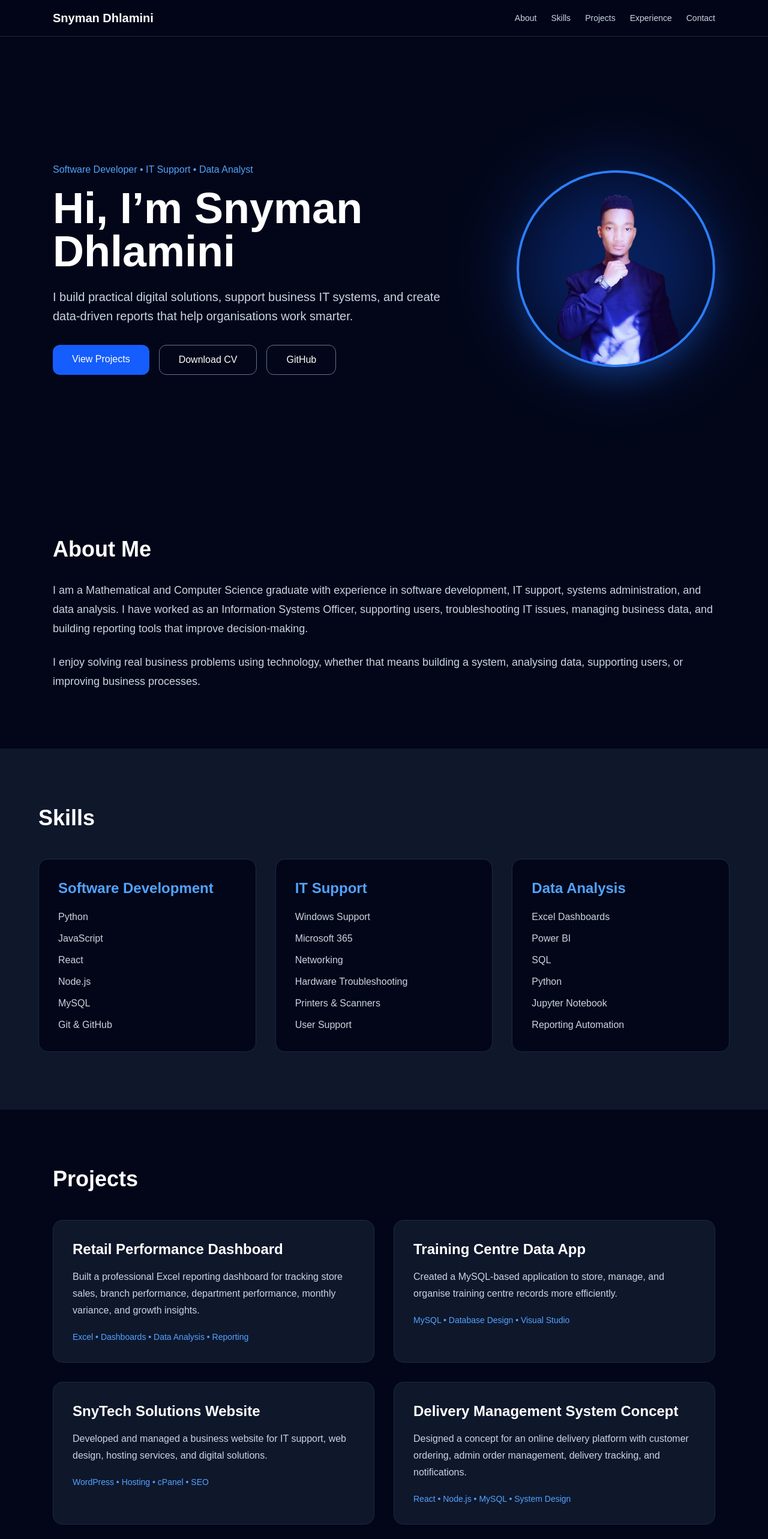
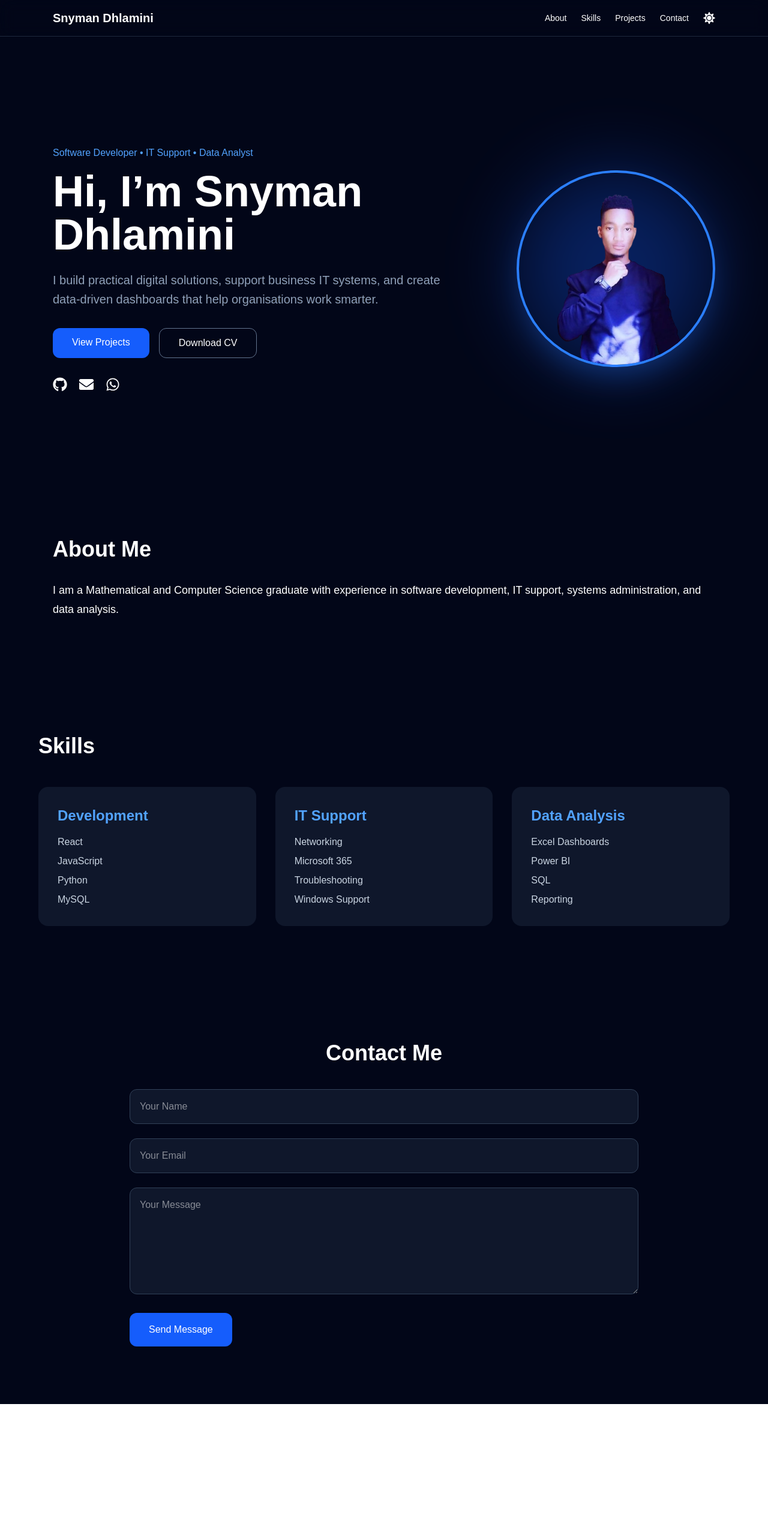
Before and after one commit to SnymanD/snyman-portfolio, a React (Vite) app: page / in a window 1280 px wide. Shown: the top 2566 px of the page at 60% size. After the commit the page ends 2341 px from the top, so only its background shows below. Built offline with nearby package versions, Linux system fonts and the light colour scheme.

Commit message:
added icons

```diff
--- a/package.json
+++ b/package.json
@@ -10,9 +10,11 @@
     "preview": "vite preview"
   },
   "dependencies": {
+    "@emailjs/browser": "^4.4.1",
     "@tailwindcss/vite": "^4.3.0",
     "react": "^19.2.6",
     "react-dom": "^19.2.6",
+    "react-icons": "^5.6.0",
     "tailwindcss": "^4.3.0"
   },
   "devDependencies": {
--- a/src/App.jsx
+++ b/src/App.jsx
@@ -1,18 +1,102 @@
+import { useState } from "react"
+import emailjs from "@emailjs/browser"
+
+import {
+  FaGithub,
+  FaWhatsapp,
+  FaEnvelope,
+  FaMoon,
+  FaSun,
+} from "react-icons/fa"
+
 export default function App() {
+
+  const [darkMode, setDarkMode] = useState(true)
+
+  const [formData, setFormData] = useState({
+    name: "",
+    email: "",
+    message: "",
+  })
+
+  const handleChange = (e) => {
+    setFormData({
+      ...formData,
+      [e.target.name]: e.target.value,
+    })
+  }
+
+  const sendEmail = (e) => {
+    e.preventDefault()
+
+    emailjs.send(
+      "YOUR_SERVICE_ID",
+      "YOUR_TEMPLATE_ID",
+      formData,
+      "YOUR_PUBLIC_KEY"
+    )
+
+    alert("Message sent successfully!")
+
+    setFormData({
+      name: "",
+      email: "",
+      message: "",
+    })
+  }
+
   return (
-    <div className="bg-slate-950 text-white min-h-screen">
+    <div
+      className={
+        darkMode
+          ? "bg-slate-950 text-white min-h-screen transition duration-500"
+          : "bg-gray-100 text-black min-h-screen transition duration-500"
+      }
+    >
+
+      {/* PARTICLES */}
+      <div className="fixed inset-0 overflow-hidden -z-10">
+        <div className="absolute w-72 h-72 bg-blue-500 opacity-20 blur-3xl rounded-full top-20 left-20 animate-pulse"></div>
+
+        <div className="absolute w-72 h-72 bg-purple-500 opacity-20 blur-3xl rounded-full bottom-20 right-20 animate-pulse"></div>
+      </div>
 
       {/* NAVBAR */}
-      <nav className="fixed top-0 w-full bg-slate-950/80 backdrop-blur-md z-50 border-b border-slate-800">
+      <nav className="fixed top-0 w-full backdrop-blur-md z-50 border-b border-slate-800">
+
         <div className="max-w-6xl mx-auto px-6 py-4 flex justify-between items-center">
-          <h1 className="font-bold text-xl">Snyman Dhlamini</h1>
 
-          <div className="hidden md:flex gap-6 text-sm text-slate-300">
-            <a href="#about" className="hover:text-blue-400 transition duration-300">About</a>
-            <a href="#skills" className="hover:text-blue-400 transition duration-300">Skills</a>
-            <a href="#projects" className="hover:text-blue-400 transition duration-300">Projects</a>
-            <a href="#experience" className="hover:text-blue-400 transition duration-300">Experience</a>
-            <a href="#contact" className="hover:text-blue-400 transition duration-300">Contact</a>
+          <h1 className="font-bold text-xl">
+            Snyman Dhlamini
+          </h1>
+
+          <div className="flex items-center gap-6">
+
+            <div className="hidden md:flex gap-6 text-sm">
+              <a href="#about" className="hover:text-blue-400 transition">
+                About
+              </a>
+
+              <a href="#skills" className="hover:text-blue-400 transition">
+                Skills
+              </a>
+
+              <a href="#projects" className="hover:text-blue-400 transition">
+                Projects
+              </a>
+
+              <a href="#contact" className="hover:text-blue-400 transition">
+                Contact
+              </a>
+            </div>
+
+            <button
+              onClick={() => setDarkMode(!darkMode)}
+              className="text-xl hover:text-blue-400 transition"
+            >
+              {darkMode ? <FaSun /> : <FaMoon />}
+            </button>
+
           </div>
         </div>
       </nav>
@@ -21,6 +105,7 @@ export default function App() {
       <section className="min-h-screen flex flex-col-reverse md:flex-row justify-center items-center gap-12 px-6 pt-24 max-w-6xl mx-auto">
 
         <div className="text-center md:text-left">
+
           <p className="text-blue-400 mb-4 font-medium">
             Software Developer • IT Support • Data Analyst
           </p>
@@ -29,12 +114,13 @@ export default function App() {
             Hi, I’m Snyman Dhlamini
           </h2>
 
-    <p className="max-w-2xl text-lg md:text-xl text-slate-300 mb-8 leading-8">
+          <p className="max-w-2xl text-lg md:text-xl text-slate-400 mb-8 leading-8">
             I build practical digital solutions, support business IT systems,
-      and create data-driven reports that help organisations work smarter.
+            and create data-driven dashboards that help organisations work smarter.
           </p>
 
           <div className="flex flex-col sm:flex-row gap-4 justify-center md:justify-start">
+
             <a
               href="#projects"
               className="bg-blue-600 hover:bg-blue-700 px-8 py-3 rounded-xl font-medium"
@@ -50,199 +136,114 @@ export default function App() {
               Download CV
             </a>
 
+          </div>
+
+          {/* ICONS */}
+          <div className="flex gap-5 mt-8 justify-center md:justify-start text-2xl">
+
             <a
               href="https://github.com/SnymanD"
               target="_blank"
-        className="border border-slate-500 hover:border-blue-400 px-8 py-3 rounded-xl font-medium"
+              className="hover:text-blue-400 transition"
             >
-        GitHub
+              <FaGithub />
             </a>
+
+            <a
+              href="mailto:dhlaminisnyman@gmail.com"
+              className="hover:text-blue-400 transition"
+            >
+              <FaEnvelope />
+            </a>
+
+            <a
+              href="https://wa.me/27837188802"
+              target="_blank"
+              className="hover:text-green-400 transition"
+            >
+              <FaWhatsapp />
+            </a>
+
           </div>
+
         </div>
 
         <div className="relative">
+
           <div className="absolute inset-0 bg-blue-600 blur-3xl opacity-30 rounded-full"></div>
+
           <img
             src="/profile.png"
             alt="Snyman Dhlamini"
             className="relative w-72 md:w-96 rounded-full border-4 border-blue-500 shadow-2xl shadow-blue-500/30"
           />
+
         </div>
 
       </section>
+
       {/* ABOUT */}
       <section id="about" className="py-24 px-6 max-w-6xl mx-auto">
-        <h2 className="text-4xl font-bold mb-8">About Me</h2>
 
-        <p className="text-slate-300 leading-8 text-lg">
-          I am a Mathematical and Computer Science graduate with experience in
-          software development, IT support, systems administration, and data
-          analysis. I have worked as an Information Systems Officer, supporting
-          users, troubleshooting IT issues, managing business data, and building
-          reporting tools that improve decision-making.
+        <h2 className="text-4xl font-bold mb-8">
+          About Me
+        </h2>
+
+        <p className="leading-8 text-lg">
+          I am a Mathematical and Computer Science graduate with experience
+          in software development, IT support, systems administration,
+          and data analysis.
         </p>
 
-        <p className="text-slate-300 leading-8 text-lg mt-6">
-          I enjoy solving real business problems using technology, whether that
-          means building a system, analysing data, supporting users, or improving
-          business processes.
-        </p>
       </section>
 
       {/* SKILLS */}
-      <section id="skills" className="py-24 px-6 bg-slate-900">
+      <section id="skills" className="py-24 px-6">
+
         <div className="max-w-6xl mx-auto">
-          <h2 className="text-4xl font-bold mb-12">Skills</h2>
+
+          <h2 className="text-4xl font-bold mb-12">
+            Skills
+          </h2>
 
           <div className="grid md:grid-cols-3 gap-8">
 
-            <div className="bg-slate-950 p-8 rounded-2xl border border-slate-800">
-              <h3 className="text-2xl font-semibold mb-5 text-blue-400">
-                Software Development
+            <div className="bg-slate-900 p-8 rounded-2xl hover:-translate-y-2 transition duration-300">
+              <h3 className="text-2xl font-semibold mb-4 text-blue-400">
+                Development
               </h3>
-              <ul className="space-y-3 text-slate-300">
+
+              <ul className="space-y-2 text-slate-300">
+                <li>React</li>
+                <li>JavaScript</li>
                 <li>Python</li>
-                <li>JavaScript</li>
-                <li>React</li>
-                <li>Node.js</li>
                 <li>MySQL</li>
-                <li>Git & GitHub</li>
               </ul>
             </div>
 
-            <div className="bg-slate-950 p-8 rounded-2xl border border-slate-800">
-              <h3 className="text-2xl font-semibold mb-5 text-blue-400">
+            <div className="bg-slate-900 p-8 rounded-2xl hover:-translate-y-2 transition duration-300">
+              <h3 className="text-2xl font-semibold mb-4 text-blue-400">
                 IT Support
               </h3>
-              <ul className="space-y-3 text-slate-300">
+
+              <ul className="space-y-2 text-slate-300">
+                <li>Networking</li>
+                <li>Microsoft 365</li>
+                <li>Troubleshooting</li>
                 <li>Windows Support</li>
-                <li>Microsoft 365</li>
-                <li>Networking</li>
-                <li>Hardware Troubleshooting</li>
-                <li>Printers & Scanners</li>
-                <li>User Support</li>
               </ul>
             </div>
 
-            <div className="bg-slate-950 p-8 rounded-2xl border border-slate-800">
-              <h3 className="text-2xl font-semibold mb-5 text-blue-400">
+            <div className="bg-slate-900 p-8 rounded-2xl hover:-translate-y-2 transition duration-300">
+              <h3 className="text-2xl font-semibold mb-4 text-blue-400">
                 Data Analysis
               </h3>
-              <ul className="space-y-3 text-slate-300">
+
+              <ul className="space-y-2 text-slate-300">
                 <li>Excel Dashboards</li>
                 <li>Power BI</li>
                 <li>SQL</li>
-                <li>Python</li>
-                <li>Jupyter Notebook</li>
-                <li>Reporting Automation</li>
-              </ul>
-            </div>
-
-          </div>
-        </div>
-      </section>
-
-      {/* PROJECTS */}
-      <section id="projects" className="py-24 px-6 max-w-6xl mx-auto">
-        <h2 className="text-4xl font-bold mb-12">Projects</h2>
-
-        <div className="grid md:grid-cols-2 gap-8">
-
-          <div className="bg-slate-900 p-8 rounded-2xl border border-slate-800 hover:border-blue-500 hover:-translate-y-2 transition duration-300">
-            <h3 className="text-2xl font-semibold mb-4">
-              Retail Performance Dashboard
-            </h3>
-            <p className="text-slate-300 leading-7 mb-5">
-              Built a professional Excel reporting dashboard for tracking store
-              sales, branch performance, department performance, monthly
-              variance, and growth insights.
-            </p>
-            <p className="text-sm text-blue-400">
-              Excel • Dashboards • Data Analysis • Reporting
-            </p>
-          </div>
-
-          <div className="bg-slate-900 p-8 rounded-2xl border border-slate-800 hover:border-blue-500 hover:-translate-y-2 transition duration-300">
-            <h3 className="text-2xl font-semibold mb-4">
-              Training Centre Data App
-            </h3>
-            <p className="text-slate-300 leading-7 mb-5">
-              Created a MySQL-based application to store, manage, and organise
-              training centre records more efficiently.
-            </p>
-            <p className="text-sm text-blue-400">
-              MySQL • Database Design • Visual Studio
-            </p>
-          </div>
-
-          <div className="bg-slate-900 p-8 rounded-2xl border border-slate-800 hover:border-blue-500 hover:-translate-y-2 transition duration-300">
-            <h3 className="text-2xl font-semibold mb-4">
-              SnyTech Solutions Website
-            </h3>
-            <p className="text-slate-300 leading-7 mb-5">
-              Developed and managed a business website for IT support, web
-              design, hosting services, and digital solutions.
-            </p>
-            <p className="text-sm text-blue-400">
-              WordPress • Hosting • cPanel • SEO
-            </p>
-          </div>
-
-          <div className="bg-slate-900 p-8 rounded-2xl border border-slate-800 hover:border-blue-500 hover:-translate-y-2 transition duration-300">
-            <h3 className="text-2xl font-semibold mb-4">
-              Delivery Management System Concept
-            </h3>
-            <p className="text-slate-300 leading-7 mb-5">
-              Designed a concept for an online delivery platform with customer
-              ordering, admin order management, delivery tracking, and
-              notifications.
-            </p>
-            <p className="text-sm text-blue-400">
-              React • Node.js • MySQL • System Design
-            </p>
-          </div>
-
-        </div>
-      </section>
-
-      {/* EXPERIENCE */}
-      <section id="experience" className="py-24 px-6 bg-slate-900">
-        <div className="max-w-6xl mx-auto">
-          <h2 className="text-4xl font-bold mb-12">Experience</h2>
-
-          <div className="space-y-8">
-
-            <div className="bg-slate-950 p-8 rounded-2xl border border-slate-800">
-              <h3 className="text-2xl font-semibold">
-                Information Systems Officer
-              </h3>
-              <p className="text-blue-400 mt-1">
-                BiBi Funeral Scheme
-              </p>
-              <p className="text-slate-400 mt-1">
-                Dec 2025 – Feb 2026
-              </p>
-
-              <ul className="list-disc list-inside text-slate-300 mt-5 space-y-2 leading-7">
-                <li>Provided IT support across multiple branches.</li>
-                <li>Managed business data and policy information.</li>
-                <li>Assisted with systems, troubleshooting, and reporting.</li>
-                <li>Supported users with hardware, software, and network issues.</li>
-              </ul>
-            </div>
-
-            <div className="bg-slate-950 p-8 rounded-2xl border border-slate-800">
-              <h3 className="text-2xl font-semibold">
-                IT Support Intern
-              </h3>
-              <p className="text-blue-400 mt-1">
-                GaoTek Inc
-              </p>
-
-              <ul className="list-disc list-inside text-slate-300 mt-5 space-y-2 leading-7">
-                <li>Assisted with IT support and technical troubleshooting.</li>
-                <li>Worked with software tools and technical documentation.</li>
-                <li>Improved practical technical support skills.</li>
+                <li>Reporting</li>
               </ul>
             </div>
 
@@ -251,52 +252,57 @@ export default function App() {
       </section>
 
       {/* CONTACT */}
-      <section id="contact" className="py-24 px-6 max-w-4xl mx-auto text-center">
-        <h2 className="text-4xl font-bold mb-6">Let’s Connect</h2>
+      <section id="contact" className="py-24 px-6 max-w-4xl mx-auto">
 
-        <p className="text-slate-300 mb-8 leading-7">
-          I am open to opportunities in software development, IT support,
-          desktop support, helpdesk support, and data analysis.
-        </p>
+        <h2 className="text-4xl font-bold mb-10 text-center">
+          Contact Me
+        </h2>
 
-        <div className="flex flex-col sm:flex-row justify-center gap-4">
-          <a
-            href="mailto:dhlaminisnyman@gmail.com"
-            className="bg-blue-600 hover:bg-blue-700 px-8 py-3 rounded-xl font-medium"
+        <form
+          onSubmit={sendEmail}
+          className="space-y-6"
         >
-            Email Me
-          </a>
 
-          <a
-            href="https://wa.me/27766330663"
-            target="_blank"
-            className="border border-slate-500 hover:border-blue-400 px-8 py-3 rounded-xl font-medium"
+          <input
+            type="text"
+            name="name"
+            placeholder="Your Name"
+            value={formData.name}
+            onChange={handleChange}
+            required
+            className="w-full p-4 rounded-xl bg-slate-900 border border-slate-700"
+          />
+
+          <input
+            type="email"
+            name="email"
+            placeholder="Your Email"
+            value={formData.email}
+            onChange={handleChange}
+            required
+            className="w-full p-4 rounded-xl bg-slate-900 border border-slate-700"
+          />
+
+          <textarea
+            name="message"
+            placeholder="Your Message"
+            rows="6"
+            value={formData.message}
+            onChange={handleChange}
+            required
+            className="w-full p-4 rounded-xl bg-slate-900 border border-slate-700"
+          />
+
+          <button
+            type="submit"
+            className="bg-blue-600 hover:bg-blue-700 px-8 py-4 rounded-xl font-medium"
           >
-            WhatsApp Me
-          </a>
+            Send Message
+          </button>
 
-          <a
-            href="https://www.linkedin.com/"
-            target="_blank"
-            className="border border-slate-500 hover:border-blue-400 px-8 py-3 rounded-xl font-medium"
-          >
-            LinkedIn
-          </a>
-        </div>
+        </form>
+
       </section>
-
-      {/* FOOTER */}
-      <footer className="py-8 text-center text-slate-500 border-t border-slate-800">
-        <p>© 2026 Snyman Dhlamini. All rights reserved.</p>
-
-        <a
-          href="https://github.com/SnymanD"
-          target="_blank"
-          className="text-blue-400 hover:text-blue-300 mt-3 inline-block"
-        >
-          github.com/SnymanD
-        </a>
-      </footer>
 
     </div>
   )
```
Also changed, not shown: 1 other file (tests, documents, lock files or other folders). Lines whose indentation alone changed are shown as unchanged.
